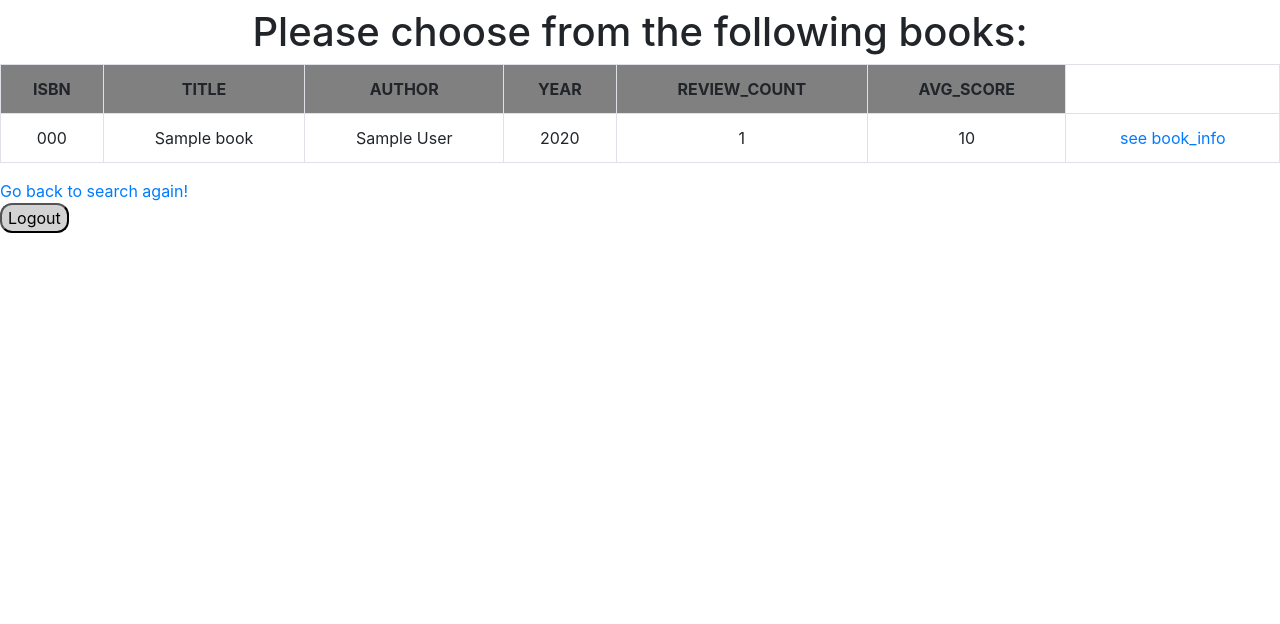
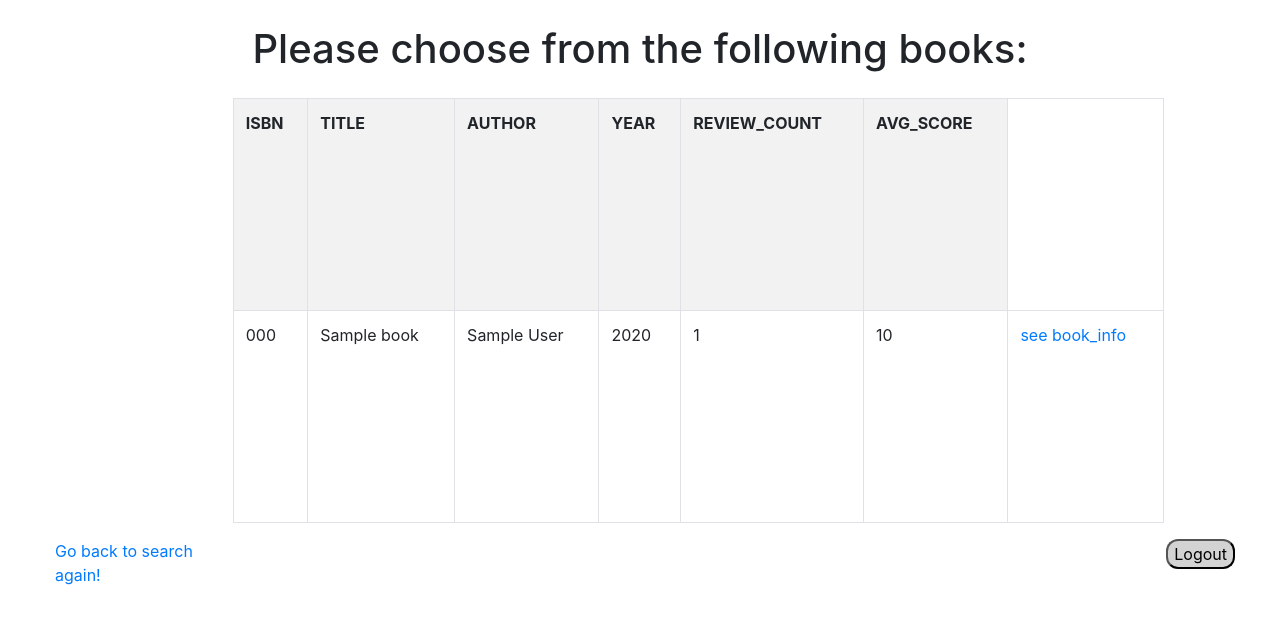
Before and after one commit to pprakarsh/cs50_web_dev, a Flask app: template project1/templates/search_result.html in a window 1280 px wide. Shown: the top 624 px of the page. Run offline with Flask 2, Linux system fonts and the light colour scheme; the template is opened without the code that fills it: most values are stand-ins (such as "Sample title", 1, 10 or a date in 2020); some libraries are stand-ins or nearby versions.

Commit message:
styled-result-page

```diff
--- a/project1/templates/search_result.html
+++ b/project1/templates/search_result.html
@@ -3,16 +3,33 @@
 {% block header %}
 	<meta charset="UTF-8">
 	<title>Book list</title>
-	<link rel="stylesheet" href="table_style.css" type="text/css"/>
 	<style>
+		body
+		{
+			display: grid;
+			grid-template-rows:2fr 9fr 1fr;
+			grid-template-columns:2fr 8fr 1fr;
+		}
 		h1
 		{
-			text-align: center;
-			color: dark-magenta;
+			grid-column-start: 1;
+			grid-column-end: 4;
+			grid-row: 1/2;
+			text-color: dark-magenta;
+			margin-top: 25px;
+			margin-left: auto;
+			margin-right: auto;
+			margin-bottom: 25px;
+		}
+		table
+		{
+			grid-row:2/3;
+			grid-column:2/3;
 		}
 		#logout_form
 		{
-			grid-row: 4/5;
+			grid-row:3/4;
+			grid-column:3/4;
 			margin-right: 45px;
 		}
 		#logout_button
@@ -27,11 +44,17 @@
 			bacground-color: white;
 			border-radius: 2px;
 		}
+		#go_home
+		{
+			grid-row:3/4;
+			grid-column:1/2;
+			margin-left: 55px;
+		}
 	</style>
 {% endblock %}
 
 {% block heading %}
-<h1> Please choose from the following books: </h1>
+<h1 align="center"> Please choose from the following books: </h1>
 {% endblock %}
 
 {% block body %}
@@ -56,9 +79,11 @@
 	</tr>
 {% endfor %}
 </table>
+<div id="go_home">
 	<a href="{{ url_for('home') }}"><span>Go back to search again!</span></a>
+</div>
 
-<div class = "form" id = "logout_form">
+<div class = "form" id = "logout_form" align="right">
 	<form action="{{ url_for('logout') }}" method="POST">
 		<input type="hidden" name="username" value= "{{ username }}" />
 		<button id="logout_button">Logout</button>
```
Also changed, not shown: 4 other files.
